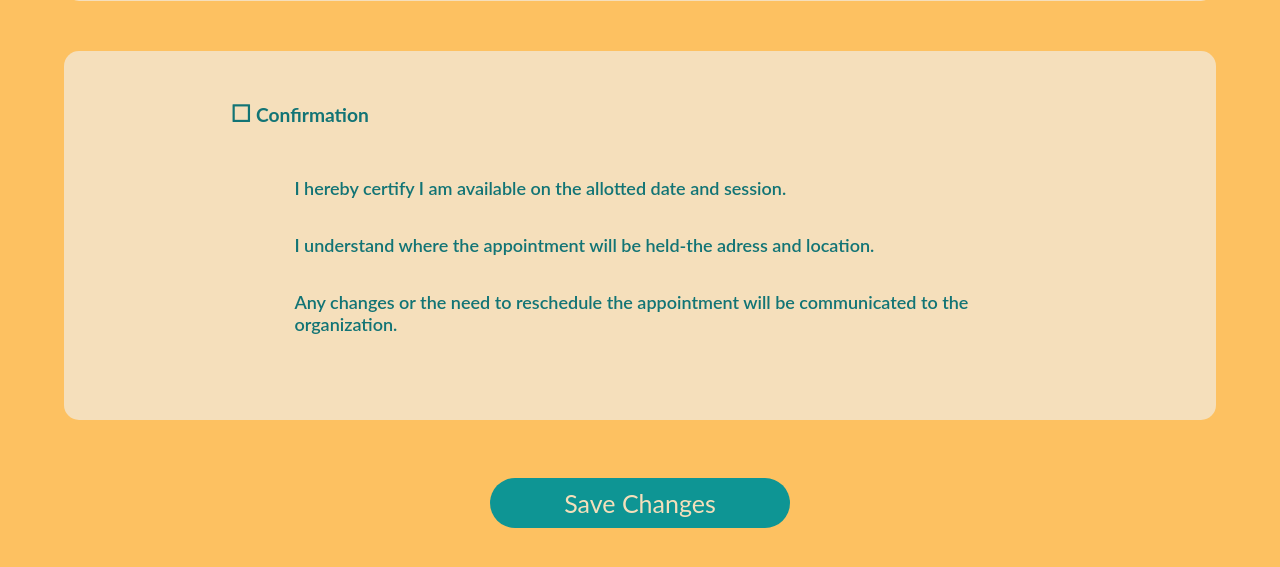
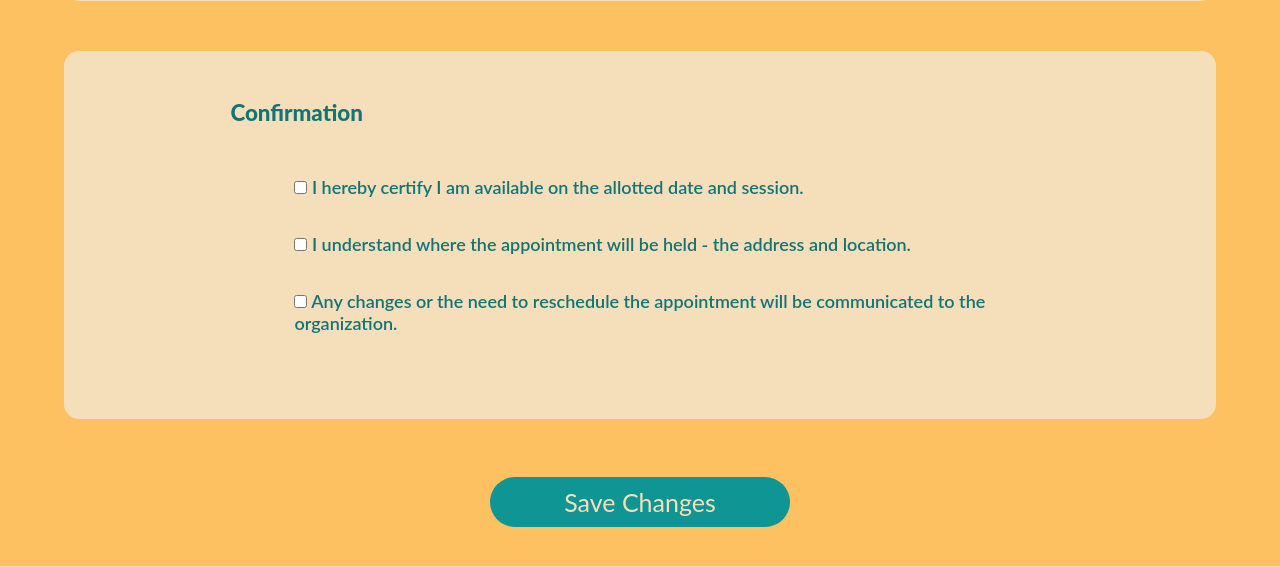
Before and after one commit to Marktrex/gr2_bscs3a_petconnect, a PHP site: page /appointment.html in a window 1280 px wide. Shown: the part 1533-2100 px from the top of the page. Run offline with PHP 8.4, Linux system fonts and the light colour scheme.

Commit message:
checkbox update

```diff
--- a/src/appointment.css
+++ b/src/appointment.css
@@ -261,25 +261,6 @@ a{
     padding-left: 18vw;
     padding-right: 18vw;
 }
-.confirmationCheckbox {
-    display: none;
-}
-.confirmationCheckbox + label {
-    font-size: 1.2em;
-    font-weight: bold;
-    cursor: pointer;
-}
-
-.confirmationCheckbox + label:before {
-    content: '\2610';
-    font-size: 1.2em;
-    margin-right: 5px;
-}
-
-.confirmationCheckbox:checked + label:before {
-    content: '\2611';
-    margin-right: 5px;
-}
 /* --------------------------------------SAVE BUTTON----------------------------------------- */
 .save-container{
   margin-top: 20px;
@@ -352,7 +333,6 @@ a{
     .month-heading {
     font-size: 20px;
   }
-
 }
 @media (max-width: 1000px){
   .content-wrapper {
--- a/src/appointment.html
+++ b/src/appointment.html
@@ -97,11 +97,25 @@
     </div>
 
     <div class="container-3">
-            <input type="checkbox" class="confirmationCheckbox" id="confirmationCheckbox">
-    <label for="confirmationCheckbox" class="title-4">Confirmation</label>
-        <p>I hereby certify I am available on the allotted date and session.</p>
-        <p>I understand where the appointment will be held-the adress and location. </p>
-        <p>Any changes or the need to reschedule the appointment will be communicated to the organization.</p>
+
+    <label class="title-4">Confirmation</label>
+    <form>
+        <p>
+            <input type="checkbox" id="availabilityCheckbox">
+            <label>I hereby certify I am available on the allotted date and session.</label>
+        </p>
+
+        <p>
+            <input type="checkbox" id="locationCheckbox">
+            <label>I understand where the appointment will be held - the address and location.</label>
+        </p>
+
+        <p>
+            <input type="checkbox" id="rescheduleCheckbox">
+            <label>Any changes or the need to reschedule the appointment will be communicated to the organization.</label>
+        </p>
+    </form>
+
     </div>
 
     <div class="center-save">
```
